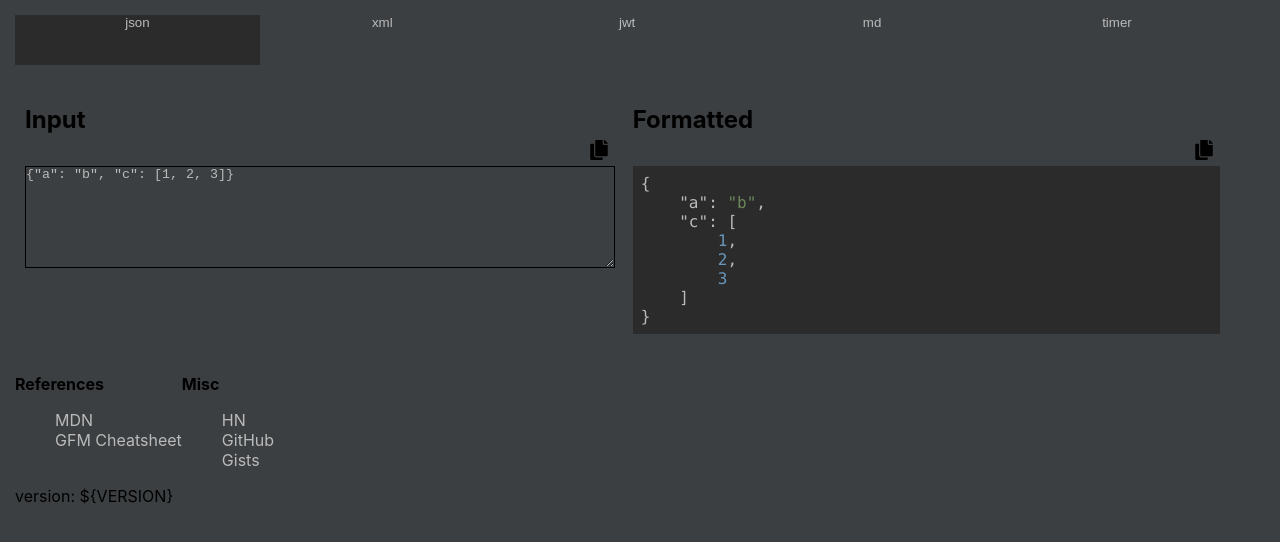
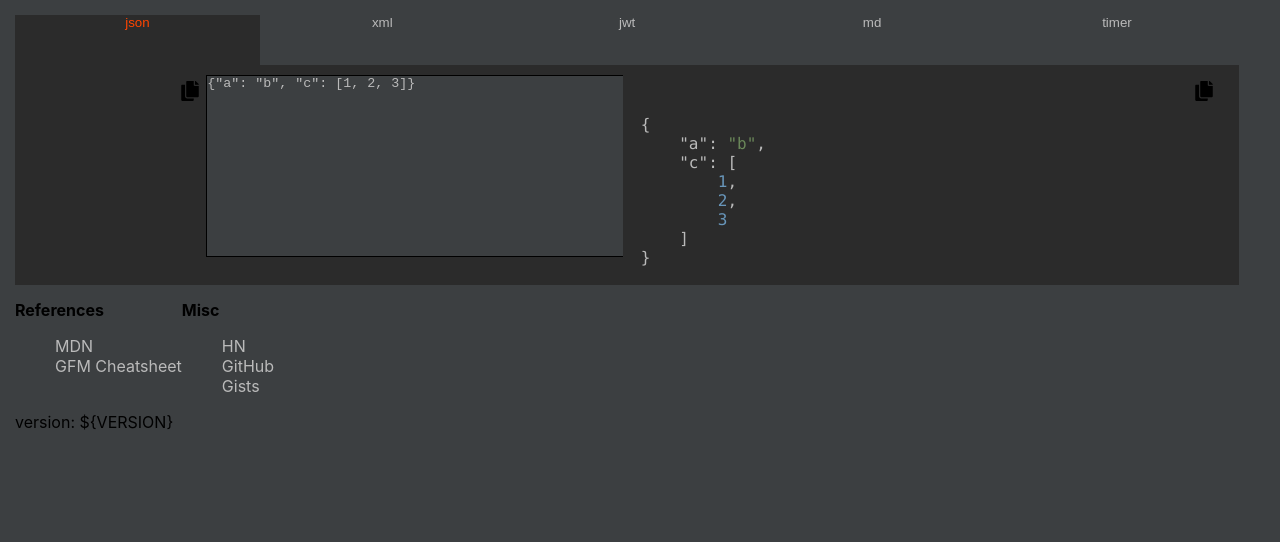
Before and after one commit to alexashley/dev-toolkit-pwa, a React (Create React App) app: page / in a window 1280 px wide. Shown: the top 542 px of the page. Built offline with nearby package versions, Linux system fonts and the light colour scheme.

Commit message:
Change tab formatting

```diff
--- a/src/App.css
+++ b/src/App.css
@@ -49,7 +49,7 @@ a {
 .tab-headers {
     display: flex;
     justify-content: space-around;
-    margin: 15px;
+    margin: 15px 15px 0;
     width: 100%;
 }
 
@@ -76,10 +76,17 @@ a {
     background-color: var(--secondary-bg-color);
 }
 
+.active-tab-header {
+    color: orangered;
+}
+
 .tab-content {
     height: 100%;
-    margin: 15px;
+    margin-left: 15px;
+    margin-right: 15px;
+    margin-top: 0;
     width: 100%;
+    background-color: var(--secondary-bg-color);
 }
 
 .hidden-tab {
@@ -136,6 +143,7 @@ a {
     border: 1px solid black;
     display: flex;
     min-height: 100px;
+    height: 90%;
     padding: 0;
     outline: var(--main-bg-color);
     width: 100%;
--- a/src/components/TabGroup.js
+++ b/src/components/TabGroup.js
@@ -32,6 +32,8 @@ const TabGroup = props => {
 
         if (index !== tabIndex) {
             classes.push('hidden-tab');
+        } else {
+            classes.push('active-tab');
         }
 
         return <section className={classes.join(' ')}>{child}</section>;
--- a/src/tabs/FormattedJson.js
+++ b/src/tabs/FormattedJson.js
@@ -27,7 +27,7 @@ const FormattedJson = () => {
 
     return (
         <VerticalSplit>
-            <Column title="Input">
+            <Column>
                 <CopyMe>
                     <textarea
                         className="text-area"
@@ -36,7 +36,7 @@ const FormattedJson = () => {
                     />
                 </CopyMe>
             </Column>
-            <Column title="Formatted">
+            <Column>
                 {error ? (
                     <Error message="Invalid JSON" />
                 ) : (
--- a/src/tabs/XmlUtils.js
+++ b/src/tabs/XmlUtils.js
@@ -168,7 +168,7 @@ const XmlFormat = () => {
 
     return (
         <VerticalSplit>
-            <Column title="Input">
+            <Column>
                 <CopyMe>
                     <textarea
                         className="text-area"
@@ -177,7 +177,7 @@ const XmlFormat = () => {
                     />
                 </CopyMe>
             </Column>
-            <Column title="Formatted">
+            <Column>
                 {error ? (
                     <Error message="Invalid XML" />
                 ) : (
@@ -195,7 +195,7 @@ const XmlEscape = () => {
 
     return (
         <VerticalSplit>
-            <Column title="Input">
+            <Column>
                 <CopyMe>
                     <textarea
                         className="text-area"
@@ -204,7 +204,7 @@ const XmlEscape = () => {
                     />
                 </CopyMe>
             </Column>
-            <Column title="Escaped">
+            <Column>
                 <Highlight lang="xml">{escaped}</Highlight>
             </Column>
         </VerticalSplit>
@@ -219,7 +219,7 @@ const XmlUnescape = () => {
 
     return (
         <VerticalSplit>
-            <Column title="Input">
+            <Column>
                 <CopyMe>
                     <textarea
                         className="text-area"
@@ -228,7 +228,7 @@ const XmlUnescape = () => {
                     />
                 </CopyMe>
             </Column>
-            <Column title="Unescaped">
+            <Column>
                 {error ? (
                     <Error message="Invalid XML" />
                 ) : (
```
